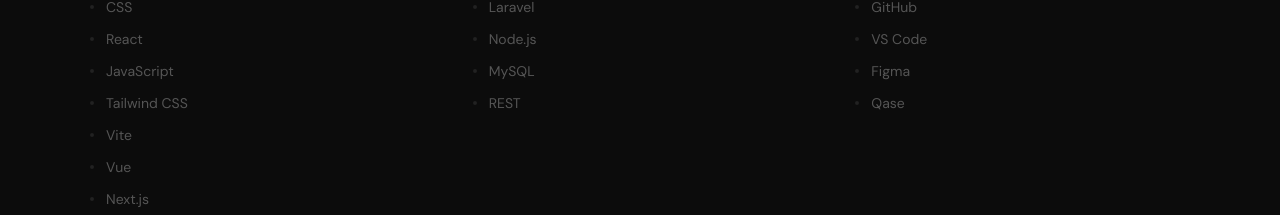
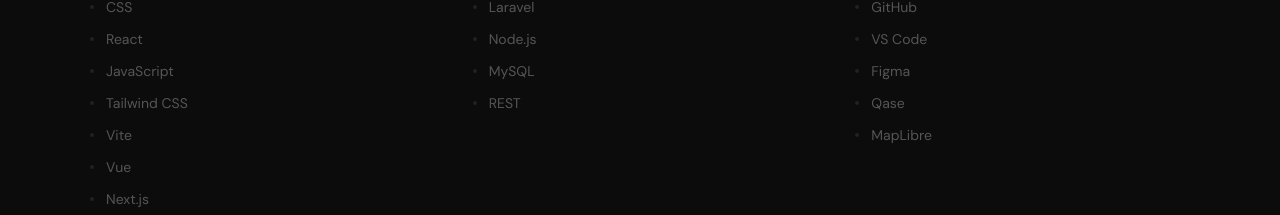
Before and after one commit to bombocaa/portfolio-v2, a React (Vite) app: page / in a window 1280 px wide. Shown: the part 1856-2071 px from the top of the page. Built offline with nearby package versions, Linux system fonts and the light colour scheme.

Commit message:
feat: implement AllProjectsPage component and define project data structure for archive view

```diff
--- a/src/components/AllProjectsPage.tsx
+++ b/src/components/AllProjectsPage.tsx
@@ -124,17 +124,6 @@
                                             {project.desc}
                                         </p>
 
-                                        {project.features && project.features.length > 0 && (
-                                            <div className="mb-5 pl-4" style={{ borderLeft: '2px solid #222' }}>
-                                                <ul className="text-xs leading-relaxed flex flex-col gap-1" style={{ color: '#666', fontFamily: 'DM Sans, sans-serif' }}>
-                                                    {project.features.slice(0, 2).map((feat, idx) => (
-                                                        <li key={idx} className="list-disc list-inside">
-                                                            {feat}
-                                                        </li>
-                                                    ))}
-                                                </ul>
-                                            </div>
-                                        )}
 
                                         <div className="flex flex-col sm:flex-row sm:items-center justify-between gap-4">
                                             <div className="flex flex-wrap gap-2">
--- a/src/data/portfolioData.ts
+++ b/src/data/portfolioData.ts
@@ -51,7 +51,7 @@
     },
     {
         label: 'Tools',
-        items: ['Git', 'GitHub', 'VS Code', 'Figma', 'Qase'],
+        items: ['Git', 'GitHub', 'VS Code', 'Figma', 'Qase', 'MapLibre'],
     },
 ]
 
@@ -142,7 +142,20 @@
 
 // Additional projects displayed on the "View More / All Projects" page (excluding the first 3 featured projects)
 export const MORE_PROJECTS: Project[] = [
-
+    {
+        num: '04',
+        title: 'SJ Homes',
+        category: 'Web App',
+        desc: 'A subdivision and community management platform featuring interactive GIS lot mapping with MapLibre & GeoJSON, resident administration, and facility booking.',
+        tags: ['Laravel', 'React 18', 'Tailwind CSS', 'MySQL', 'MapLibre'],
+        features: [
+            'Interactive subdivision GIS lot mapping powered by MapLibre',
+            'Facility booking & community event management system',
+            'Homeowner and resident portal with administrative dashboard',
+        ],
+        link: '#',
+        year: '2026',
+    },
 ]
 
 export const ALL_PROJECTS: Project[] = [
```
